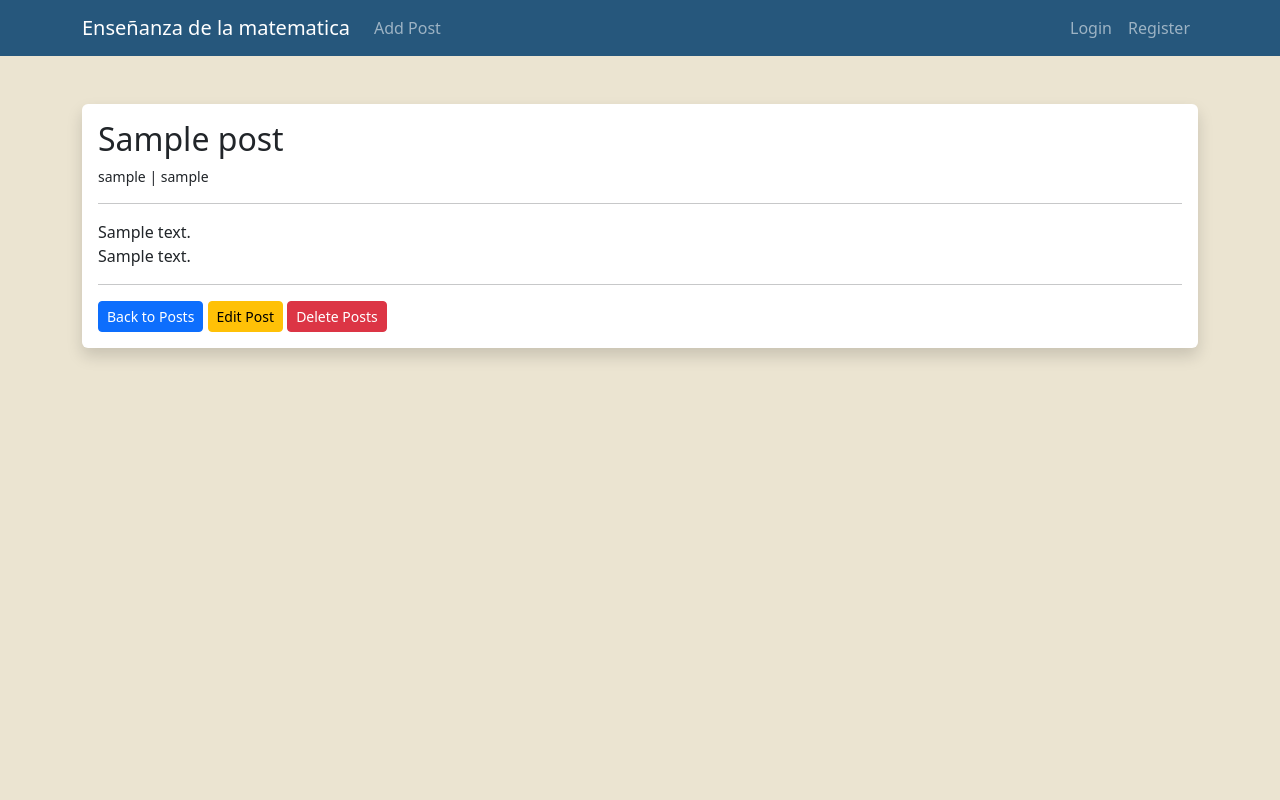
After one commit to migo8591/blog_bp, a Flask app: a page that uses app/templates/base.html in a window 1280 px wide. The commit adds this page. Run offline with Flask 3, Linux system fonts and the light colour scheme; tables that the repository leaves empty hold one stand-in row (values such as "Sample post").

Commit message:
It development in view public

```diff
--- a/app/public/routes.py
+++ b/app/public/routes.py
@@ -32,3 +32,24 @@ def addPost():
             response.headers['Expires'] = '0'
             return response
     return render_template("public/addPost.html", form=form)
+@public_bp.route("/post<int:id>")
+def post(id):
+    post=Posts.query.get_or_404(id)
+    return render_template('public/post.html', post=post)
+@public_bp.route("/editPost<int:id>")
+def editPost(id):
+    post=Posts.query.get_or_404(id)
+    return render_template('public/editPost.html', post=post)
+@public_bp.route("/deletePost<int:id>")
+def deletePost(id):
+    postDelete=Posts.query.get_or_404(id)
+    try:
+        db.session.delete(postDelete)
+        db.session.commit()
+        return redirect(url_for('public.index'))
+    except:
+            flash("Whoops! There was a problem deleting post")
+            #Grab all the posts from the databases:
+            posts = Posts.query.order_by(Posts.date_posted)
+            return render_template("public/posts.html", posts= posts)
+#https://www.youtube.com/shorts/1bX0xVcoX5w
--- /dev/null
+++ b/app/public/templates/public/post.html
@@ -0,0 +1,23 @@
+{% extends 'base.html' %}
+{% include 'navbar.html' %}
+{% block content %}
+
+<div class="shadow p-3 mx-auto mt-5 bg-body rounded">
+    <h2>{{ post.title}}</h2>
+    <small>{{ post.slug}} | {{ post.slug}} </small>
+    <br>
+    <hr>
+    {{ post.content|safe}}
+    <br>
+    <p>{{ post.content }}</p>
+    <hr>
+    <div>
+        <a href="{{url_for('public.index')}}" class="btn btn-primary btn-sm">Back to Posts</a>
+        <a href="{{url_for('public.editPost', id=post.id)}}" class="btn btn-warning btn-sm">Edit Post</a>
+        <a href="{{url_for('public.deletePost', id=post.id)}}" class="btn btn-danger btn-sm">Delete Posts</a>
+
+
+    </div>
+</div>
+
+{% endblock %}
--- /dev/null
+++ b/app/static/base.css
@@ -0,0 +1,14 @@
+body{
+    background: #EBE4D1;
+}
+
+.titleMain{
+    color:#662549;
+    margin: 20px 0px;
+    text-align: center;
+}
+
+.textNavbar{
+    color:var(--color-itemNavbar);
+
+}
--- /dev/null
+++ b/app/static/custom.css
@@ -0,0 +1,4 @@
+:root{
+    --color-navbar:#26577C;
+    --color-itemNavbar:#E55604;
+}
--- a/app/templates/base.html
+++ b/app/templates/base.html
@@ -14,12 +14,17 @@
   <!-- Bootstrap CSS v5.2.1 -->
   <link href="https://cdn.jsdelivr.net/npm/bootstrap@5.2.1/dist/css/bootstrap.min.css" rel="stylesheet"
     integrity="sha384-iYQeCzEYFbKjA/T2uDLTpkwGzCiq6soy8tYaI1GyVh/UjpbCx/TYkiZhlZB6+fzT" crossorigin="anonymous">
+    <link rel="stylesheet" href="{{url_for('static', filename='custom.css')}}">
+    <link rel="stylesheet" href="{{url_for('static', filename='base.css')}}">
+  {% block css %}{% endblock %}
+
+
+
 
 </head>
 
 <body >
   <header>
-    {% include 'navbar.html' %}
   </header>
   <main>
     <div class="container">
--- a/app/templates/navbar.html
+++ b/app/templates/navbar.html
@@ -1,4 +1,10 @@
-<nav class="navbar navbar-expand-sm navbar-dark bg-dark">
+{% block css %}{% endblock %}
+
+
+
+
+
+<nav  class="navbar navbar-expand-sm navbar-dark" style="background-color: var(--color-navbar);">
     <div class="container">
       <a class="navbar-brand" href="{{url_for('public.index')}}">Enseñanza de la matematica</a>
       <button class="navbar-toggler d-lg-none" type="button" data-bs-toggle="collapse" data-bs-target="#collapsibleNavId" aria-controls="collapsibleNavId"
@@ -6,7 +12,7 @@
           <span class="navbar-toggler-icon"></span>
       </button>
       <div class="collapse navbar-collapse" id="collapsibleNavId">
-          <ul class="navbar-nav mr-auto mt-2 mt-lg-0">
+          <ul class="navbar-nav mr-auto mt-2 mt-lg-0 textNavbar">
               <li class="nav-item">
                   <a class="nav-link" href="{{url_for('public.addPost')}}">Add Post</a>
               </li>
--- a/entrypoint.py
+++ b/entrypoint.py
@@ -5,7 +5,7 @@ from config import config
 configuracion1= config['development']
 configuracion2 = config['production']
 
-myApp=create_app(configuracion2)
+myApp=create_app(configuracion1)
 
 if __name__ == '__main__':
     myApp.run()
```
Also changed, not shown: app/public/templates/public/addPost.html (+5 -6 lines), app/public/templates/public/editPost.html (added, +12 -0 lines), app/public/templates/public/index.html (+12 -12 lines), app/admin/admin.html (added), app/public/static/index.css (added).
